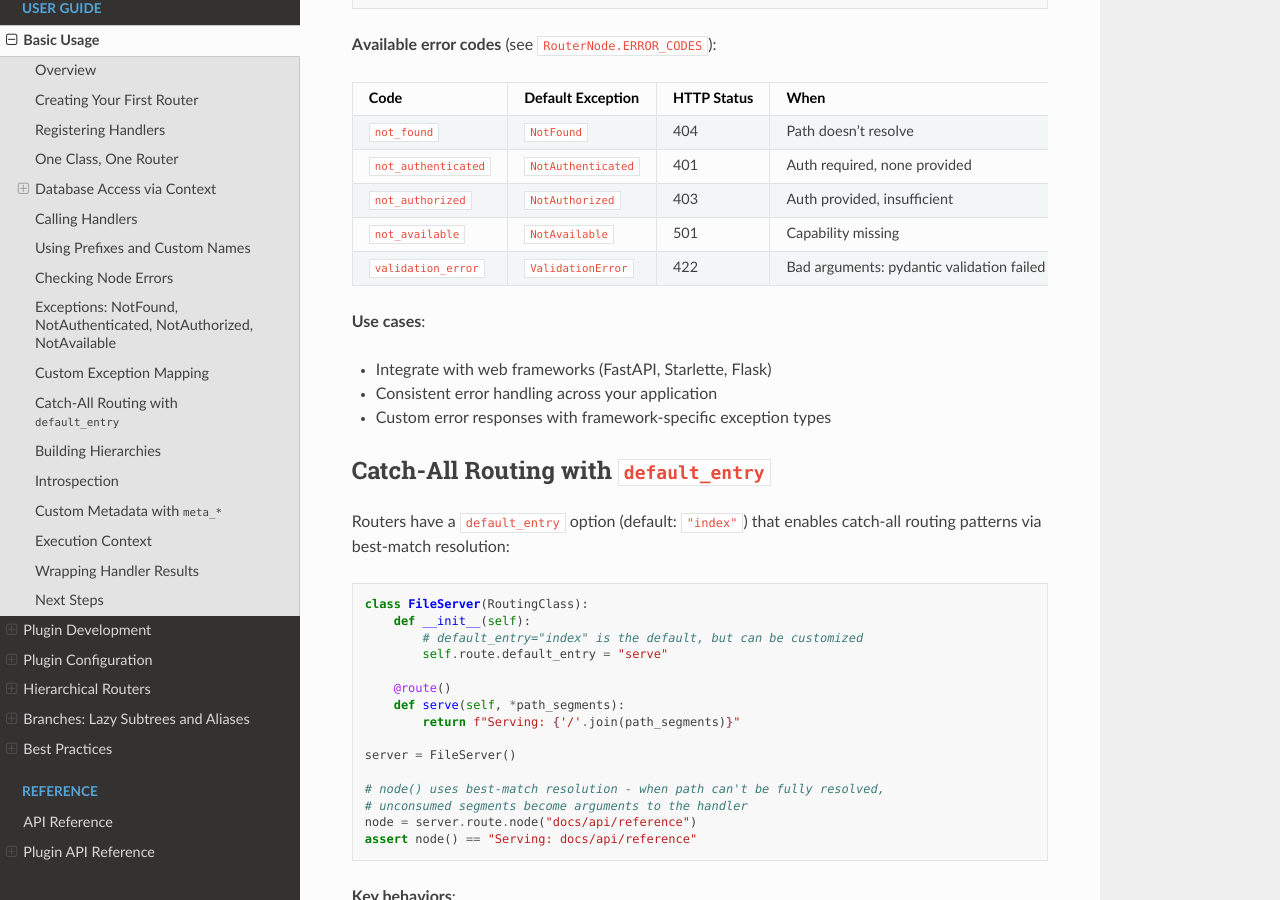
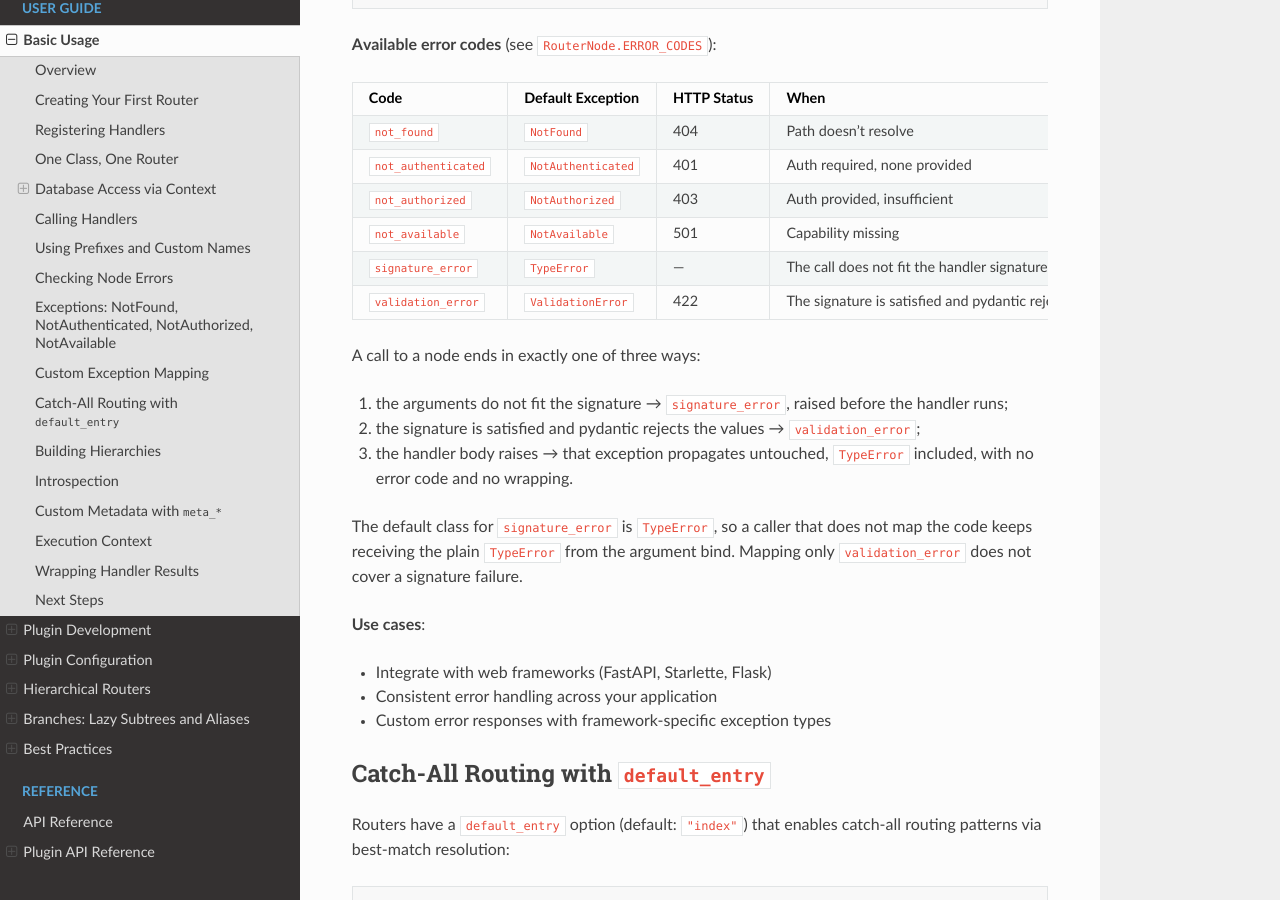
Before and after one commit to genropy/genro-routes, a Sphinx documentation site: the page built from docs/guide/basic-usage.md, in a window 1280 px wide and 900 px high, scrolled down 7700 px. Built offline with Sphinx 7.4.7 and the Read the Docs theme 3.1.0, drawn with Linux system fonts in a browser that asks for light colours; pages that are not in the unit, such as notebooks, are missing from menus.

Commit message:
docs(#50): document signature_error and the three outcomes of a node call
The error-code table in the usage guide gains `signature_error` and states the
three ways a call ends: signature failure before the handler, pydantic refusal
after the bind, handler body propagating untouched. The HTTP status column is
left empty for the new code: no consumer maps it yet.

The code reading guide describes the cached `MethodEntry.signature` property
and the two callers that read it.

Refs #50

```diff
--- a/docs/guide/basic-usage.md
+++ b/docs/guide/basic-usage.md
@@ -398,7 +398,21 @@ except HTTPForbidden:
 | `not_authenticated` | `NotAuthenticated` | 401 | Auth required, none provided |
 | `not_authorized` | `NotAuthorized` | 403 | Auth provided, insufficient |
 | `not_available` | `NotAvailable` | 501 | Capability missing |
-| `validation_error` | `ValidationError` | 422 | Bad arguments: pydantic validation failed or arguments unbindable (`TypeError`) |
+| `signature_error` | `TypeError` | — | The call does not fit the handler signature: unknown keyword, missing required argument, too many positionals |
+| `validation_error` | `ValidationError` | 422 | The signature is satisfied and pydantic rejects the values |
+
+A call to a node ends in exactly one of three ways:
+
+1. the arguments do not fit the signature → `signature_error`, raised before
+   the handler runs;
+2. the signature is satisfied and pydantic rejects the values →
+   `validation_error`;
+3. the handler body raises → that exception propagates untouched, `TypeError`
+   included, with no error code and no wrapping.
+
+The default class for `signature_error` is `TypeError`, so a caller that does
+not map the code keeps receiving the plain `TypeError` from the argument bind.
+Mapping only `validation_error` does not cover a signature failure.
 
 **Use cases**:
 
```
Also changed, not shown: docs/CODE_READING_GUIDE.md (+6 -0 lines).
